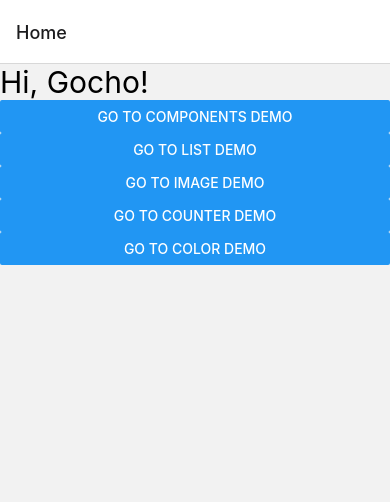
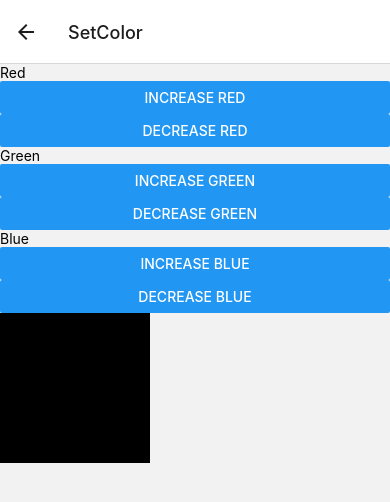
Before and after one commit to veselin0/React-Native-Recap, a React Native app: screen /SetColor in a window 390 px wide. Shown: the top 502 px of the page. Built offline with nearby package versions, Linux system fonts and the light colour scheme.

Commit message:
Reusable color settings, Coordinating State, Passing callbacks to children, Tying state values together

```diff
--- a/App.js
+++ b/App.js
@@ -8,6 +8,7 @@
 import ImageScreen from './src/screens/ImageScreen';
 import CounterScreen from './src/screens/CounterScreen';
 import ColorScreen from './src/screens/ColorScreen';
+import ColorBox from './src/screens/ColorBox';
 
 const Stack = createNativeStackNavigator();
 
@@ -21,6 +22,7 @@
         <Stack.Screen name="Image" component={ImageScreen} />
         <Stack.Screen name="Counter" component={CounterScreen} />
         <Stack.Screen name="Colors" component={ColorScreen} />
+        <Stack.Screen name="SetColor" component={ColorBox} />
       </Stack.Navigator>
     </NavigationContainer>
   );
--- /dev/null
+++ b/src/components/ColorSettings.js
@@ -0,0 +1,16 @@
+import React from 'react';
+import {View, Text, StyleSheet, Button} from 'react-native';
+
+const ColorSettings = ({color, onIncrease, onDecrease}) => {
+    return (
+        <View>
+            <Text>{color}</Text>
+            <Button onPress={() => onIncrease()} title={`Increase ${color}`} />
+            <Button onPress={() => onDecrease()} title={`Decrease ${color}`} />
+        </View>
+    );
+};
+
+const styles = StyleSheet.create({});
+
+export default ColorSettings;
--- /dev/null
+++ b/src/screens/ColorBox.js
@@ -0,0 +1,43 @@
+import React, {useState} from 'react';
+import {View, Text, StyleSheet} from 'react-native';
+
+import ColorSettings from '../components/ColorSettings';
+
+const COLOR_SETTING = 15;
+
+const ColorBox = () => {
+  const [red, setRed] = useState(0);
+  const [green, setGreen] = useState(0);
+  const [blue, setBlue] = useState(0);
+
+  return (
+    <View>
+      <ColorSettings
+        onIncrease={() => setRed(red + COLOR_SETTING)}
+        onDecrease={() => setRed(red - COLOR_SETTING)}
+        color="Red"
+      />
+      <ColorSettings
+        onIncrease={() => setGreen(green + COLOR_SETTING)}
+        onDecrease={() => setGreen(green - COLOR_SETTING)}
+        color="Green"
+      />
+      <ColorSettings
+        onIncrease={() => setBlue(blue + COLOR_SETTING)}
+        onDecrease={() => setBlue(blue - COLOR_SETTING)}
+        color="Blue"
+      />
+      <View
+        style={{
+          height: 150,
+          width: 150,
+          backgroundColor: `rgb(${red}, ${green}, ${blue})`,
+        }}
+      />
+    </View>
+  );
+};
+
+const styles = StyleSheet.create({});
+
+export default ColorBox;
--- a/src/screens/HomeScreen.js
+++ b/src/screens/HomeScreen.js
@@ -25,6 +25,10 @@
         title="Go to Color Demo"
         onPress={() => navigation.navigate('Colors')}
       />
+      <Button
+        title="Go to Color Box Demo"
+        onPress={() => navigation.navigate('SetColor')}
+      />
     </View>
   );
 };
```
Also changed, not shown: src/screens/ColorScreen.js (+14 -5 lines).
